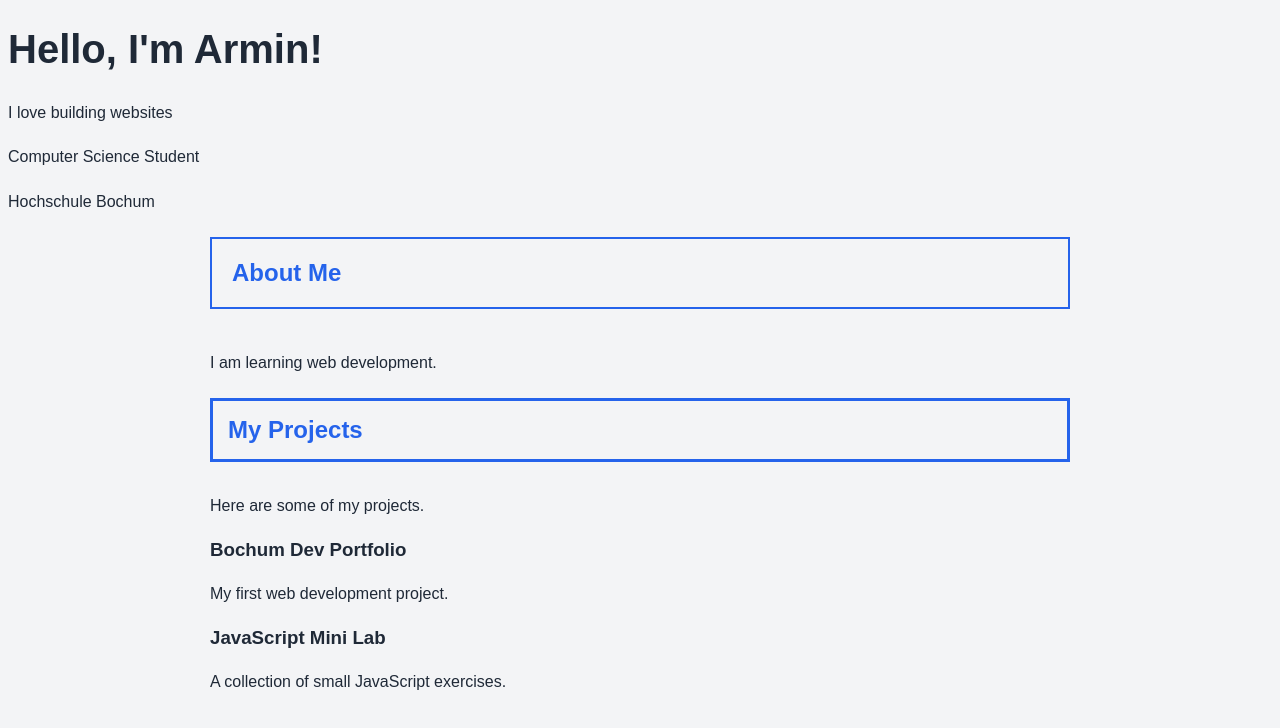
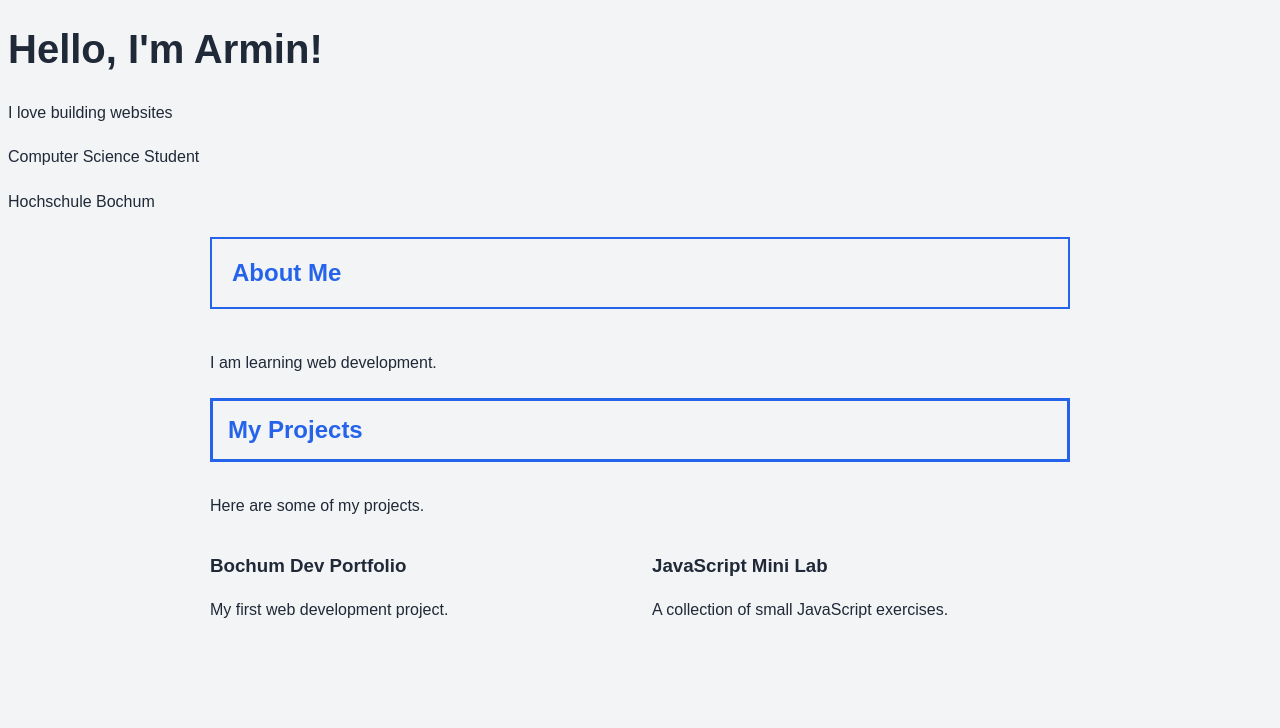
Before and after one commit to arminmova/bochum-dev-portfolio, a plain HTML site: page index.html in a window 1280 px wide. Drawn offline with Linux system fonts and the light colour scheme.

Commit message:
feat: add flexbox layout for portfolio projects

```diff
--- a/index.html
+++ b/index.html
@@ -24,6 +24,7 @@
       <section>
         <h2 class="projects-title">My Projects</h2>
         <p>Here are some of my projects.</p>
+        <div class="projects-list">
           <article>
             <h3>Bochum Dev Portfolio</h3>
             <p>My first web development project.</p>
@@ -32,6 +33,7 @@
             <h3>JavaScript Mini Lab</h3>
             <p>A collection of small JavaScript exercises.</p>
           </article>
+        </div>
       </section>
     </main>
   </body>
--- a/style.css
+++ b/style.css
@@ -1,6 +1,6 @@
 body {
   color: #1f2937;
-  font-family: Arial,sans-serif;
+  font-family: Arial, sans-serif;
   background-color: #f3f4f6;
 }
 
@@ -11,7 +11,7 @@ body {
   box-sizing: border-box;
 }
 
-p{
+p {
   color: #1f2937;
   line-height: 1.8;
 }
@@ -23,7 +23,7 @@ h2 {
 .about-title {
   color: #2563eb;
   padding: 20px;
-  margin-bottom:40px;
+  margin-bottom: 40px;
   border: 2px solid #2563eb;
 }
 
@@ -38,3 +38,13 @@ h1 {
   font-size: 40px;
   font-weight: 700;
 }
+
+.projects-list {
+  display: flex;
+  flex-direction: row;
+  gap: 24px;
+}
+
+.projects-list article {
+  flex: 1;
+}
```
Lines whose indentation alone changed are shown as unchanged.
